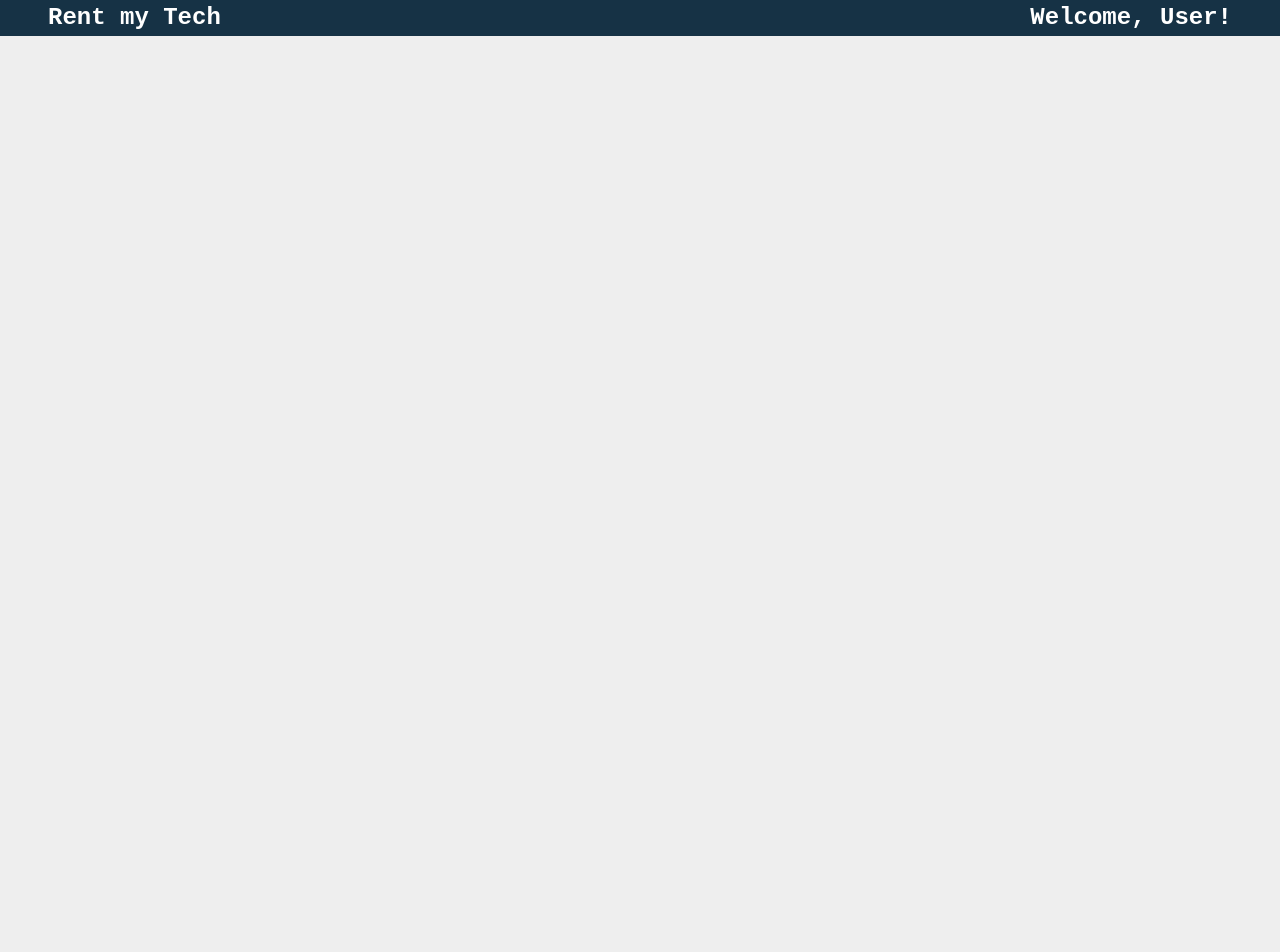
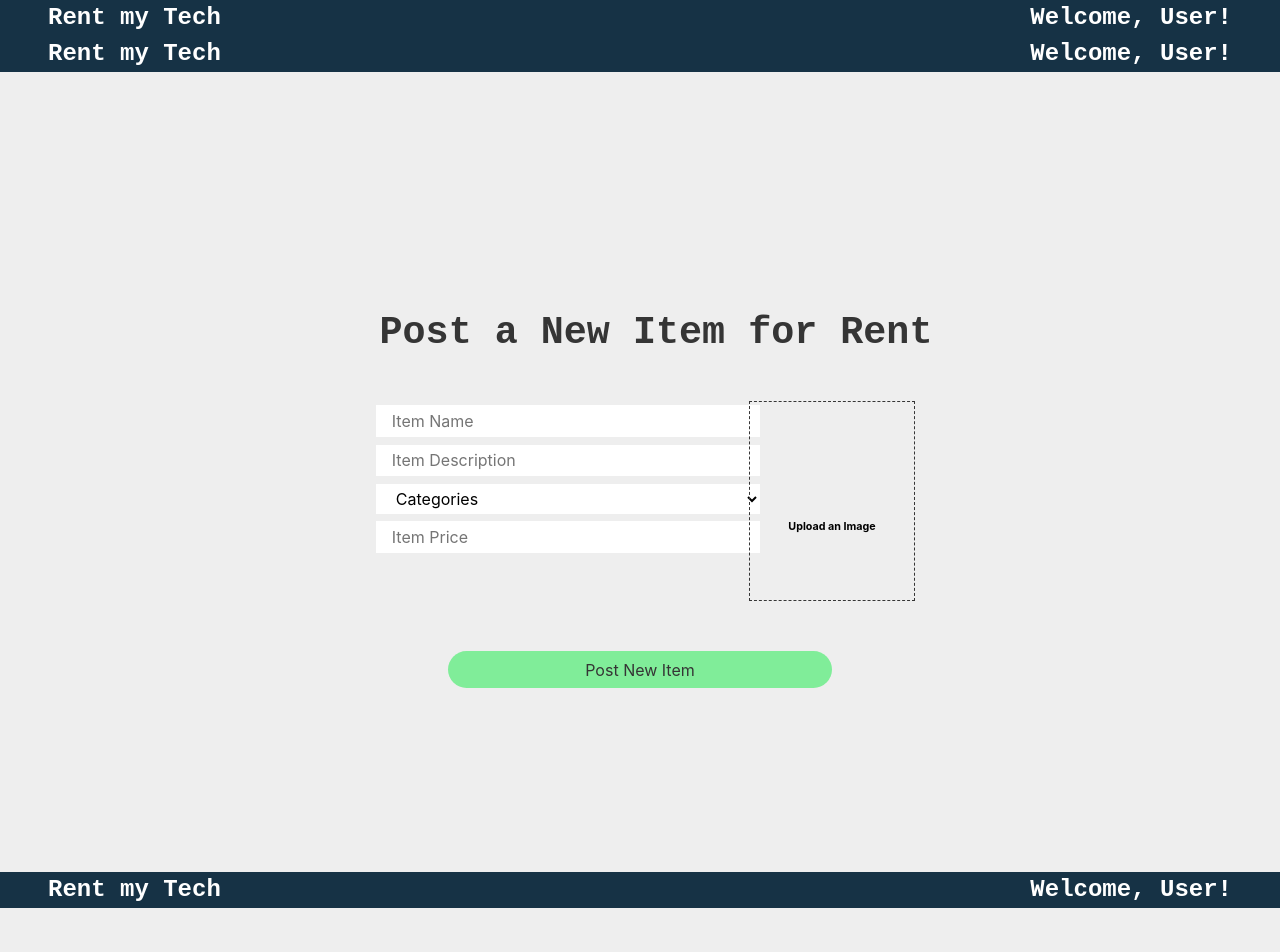
Before and after one commit to Build-Week-TT27-Use-My-Tech-Stuff/Frontend, a React (Create React App) app in the folder client/: page /owner/post-item-form/confirmation in a window 1280 px wide. Shown: the top 952 px of the page. Before the commit the page ends 800 px from the top, so only its background shows below. Built offline with nearby package versions, Linux system fonts and the light colour scheme; a web font is replaced by a local one.

Commit message:
Code with confirmation rendering on the same page as post item

```diff
--- a/client/src/App.js
+++ b/client/src/App.js
@@ -19,13 +19,15 @@ function App() {
 
   return (
     <div className="App">
-      <Switch>
+
+
+      <Navbar/>
         <Route path='/ownerboard'>
           <OwnerBoard/>
         </Route>
 
-      <Navbar/>
-      <ItemCard/>
+
+      {/* <ItemCard/> */}
       <Route path = '/owner/item-dashboard'>
       <OwnerBoard />
       </Route>
@@ -52,7 +54,10 @@ function App() {
         <Route path='/owner/post-item-form'>
         <OwnerPostItem/>
         </Route>
-    </Switch>
+
+        <Route path='/owner/post-item-form/confirmation'>
+        <OwnerPostItem/>
+        </Route>
 
 
     </div>
--- a/client/src/components/OwnerPostItemForm.js
+++ b/client/src/components/OwnerPostItemForm.js
@@ -2,7 +2,7 @@ import React, {useState, useHistory} from 'react'
 import styled from 'styled-components'
 import axios from 'axios'
 import Navbar from '../components/navbar'
-import OwnerPostItemConf from './OwnerPostItemConf'
+// import OwnerPostItemConf from './OwnerPostItemConf'
 import {Route} from 'react-router-dom'
 
 
@@ -68,18 +68,19 @@ export default function OwnerPostItem() {
                             <Label>
                                 <select onChange={handleChange} value={formValues.categories} name='categories' className= 'input-box'>
                                     <option value=''>Categories</option>
-                                    <option value='serverBlades'>Server Blades</option>
-                                    <option value='n64Games'>n64 Games</option>
-                                    <option value='gamingMice'>Gaming Mice</option>
-                                    <option value='vidGameConsole'>Video Game Console</option>
-                                    <option value='sonyWalkman'>Sony Walkman</option>
-                                    <option value='tigerElectronics'>Tiger Electronics: Deluxe Talkboy</option>
+                                    {/* Computers, Filming, Gaming, Photography, Music, TVs */}
+                                    <option value='gaming'>Gaming</option>
+                                    <option value='video'>Video</option>
+                                    <option value='computers'>Computers</option>
+                                    <option value='photography'>Photography</option>
+                                    <option value='audio'>Audio/Speakers</option>
+                                    <option value='tvs'>TVs</option>
                                 </select>
                             </Label>
                             <Label>
                                 <input name='price' type='text' value={formValues.price} onChange={handleChange} placeholder='Item Price' className= 'input-box'></input>
                             </Label>
-                            <RadBtnsCont>
+                            {/* <RadBtnsCont>
                                 <Label>
                                     <input name='time' type='radio' value='day' checked={formValues.time === 'day'} onChange={handleChange}></input>
                                     Per Day
@@ -92,7 +93,7 @@ export default function OwnerPostItem() {
                                     <input name='time' type='radio' value='month' checked={formValues.time === 'month'} onChange={handleChange}></input>
                                     Per Month
                                 </Label>
-                            </RadBtnsCont>
+                            </RadBtnsCont> */}
                         </InputContainer>
                         <ImgUpload className='imgUpload'>
                             <h6>Upload an Image</h6>
```
Also changed, not shown: 1 other file (tests, documents, lock files or other folders).
